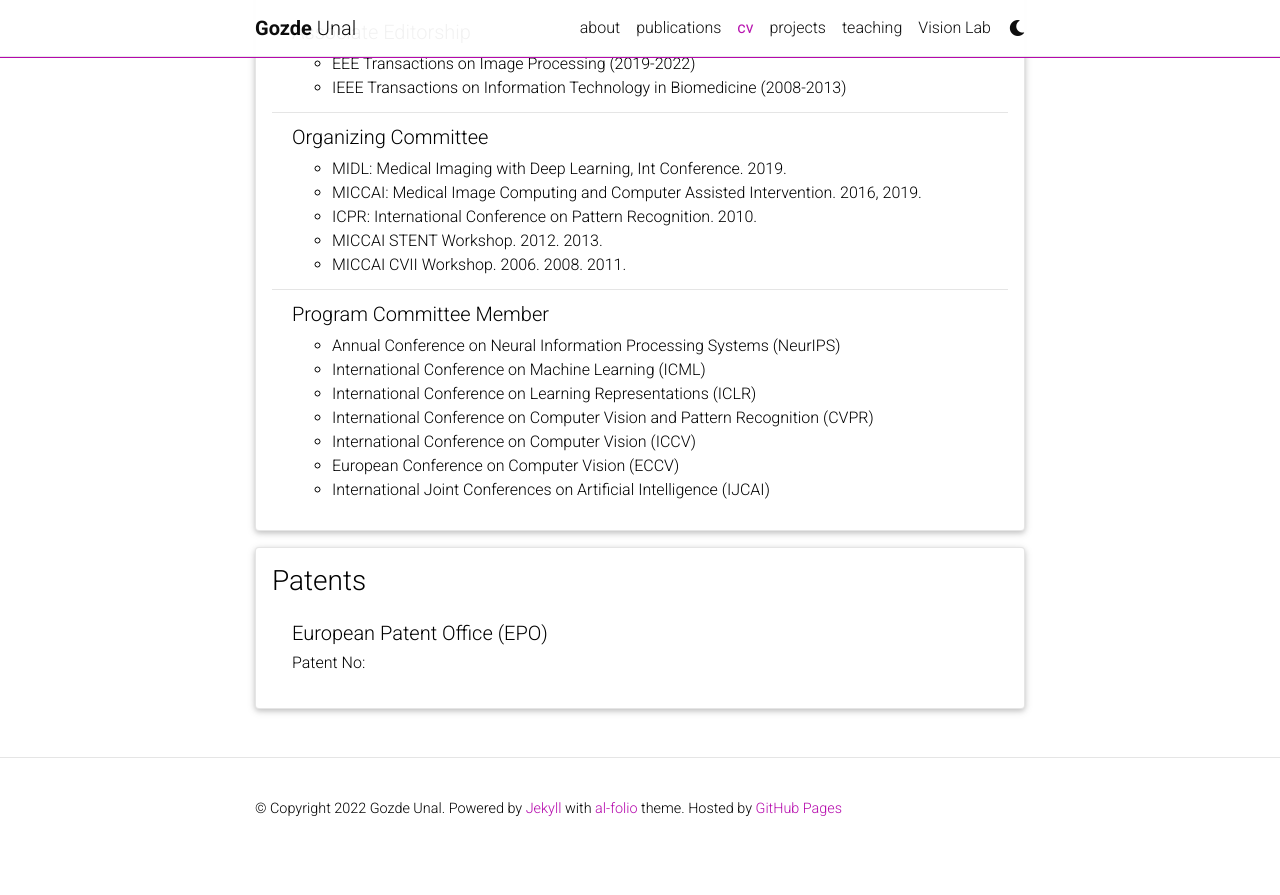
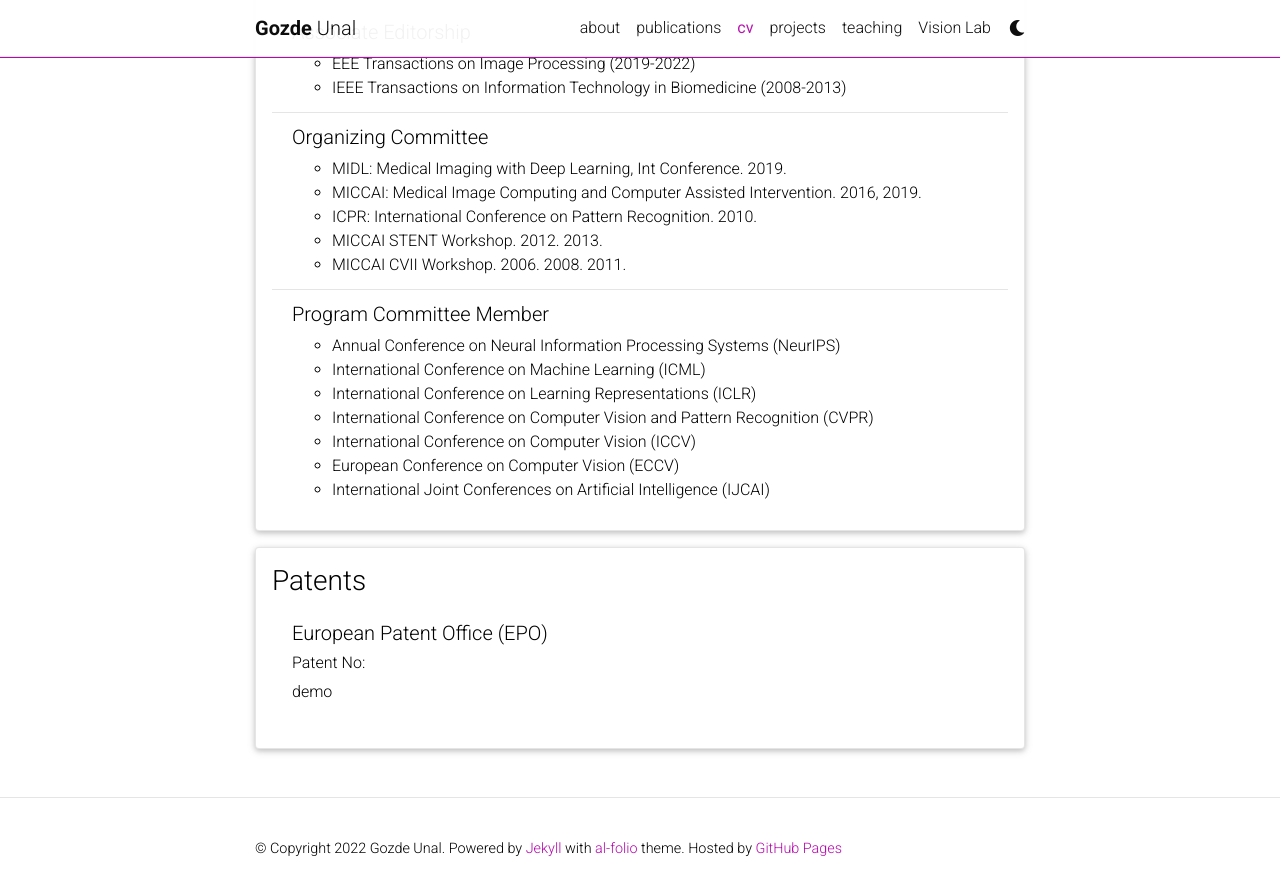
Before and after one commit to gozde-unal/gozde-unal.github.io, a Jekyll site: the page built from _pages/cv.md, in a window 1280 px wide and 900 px high, scrolled down 2597 px. Shown: the top 895 px of the window. Built offline with Jekyll 4.4.1, drawn with Linux system fonts in a browser that asks for light colours; comment, search, counter and statistics services are not loaded; a style sheet for code colours, icons or effects is not loaded; before the commit the page ends 3457 px from its top, so only the background shows below that.

Commit message:
cv and teaching update

```diff
--- a/_includes/cv/patents.html
+++ b/_includes/cv/patents.html
@@ -3,7 +3,7 @@
       <li class="list-group-item">
       <h5 class="font-normal">{{ content.title }}</h5>
       <h6 class="font-normal"> Patent No: </h6>
-
+      <p class="font-normal">{{ content.items }}</p>
       </li>
     {% endfor %}
 </ul>
```
